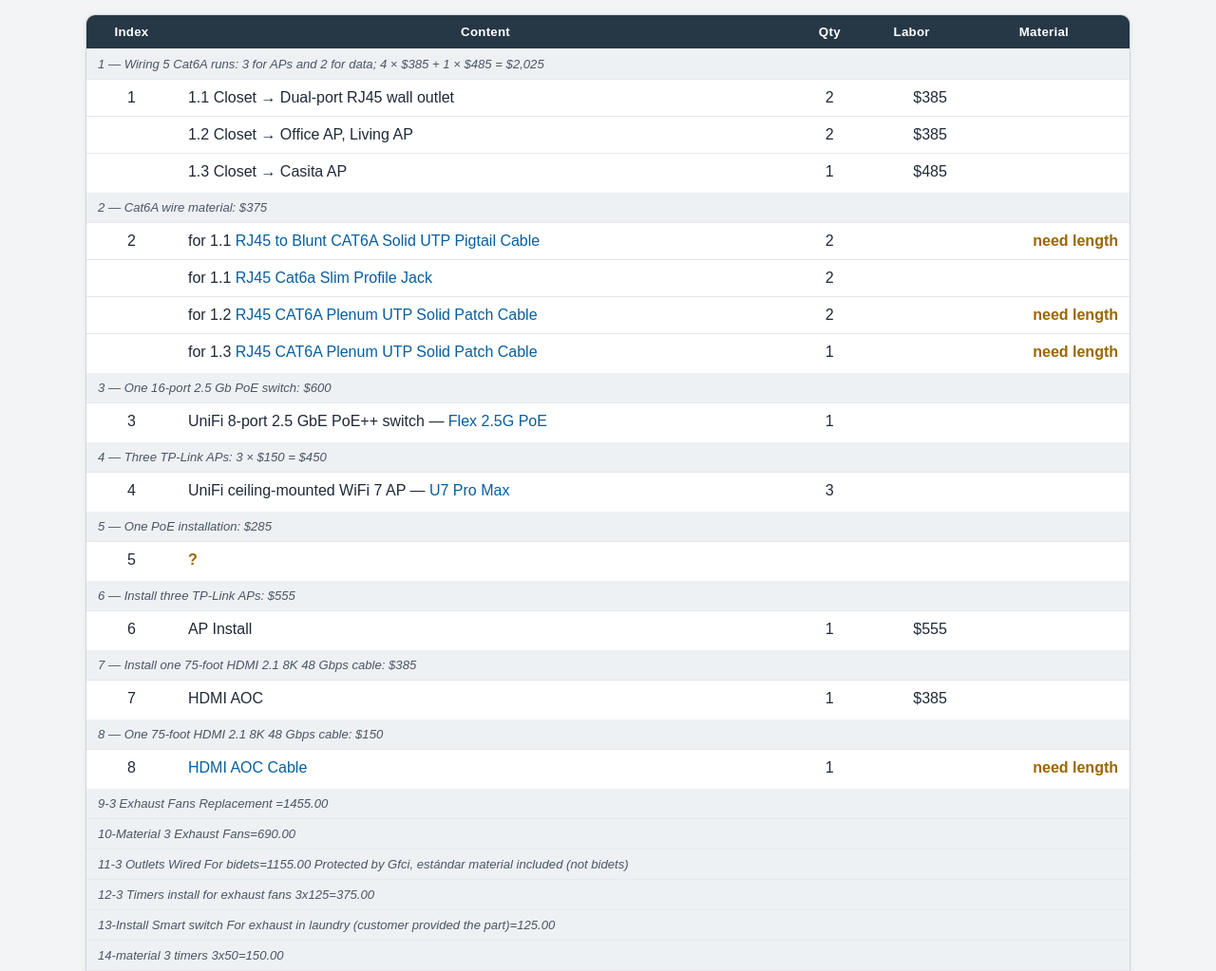
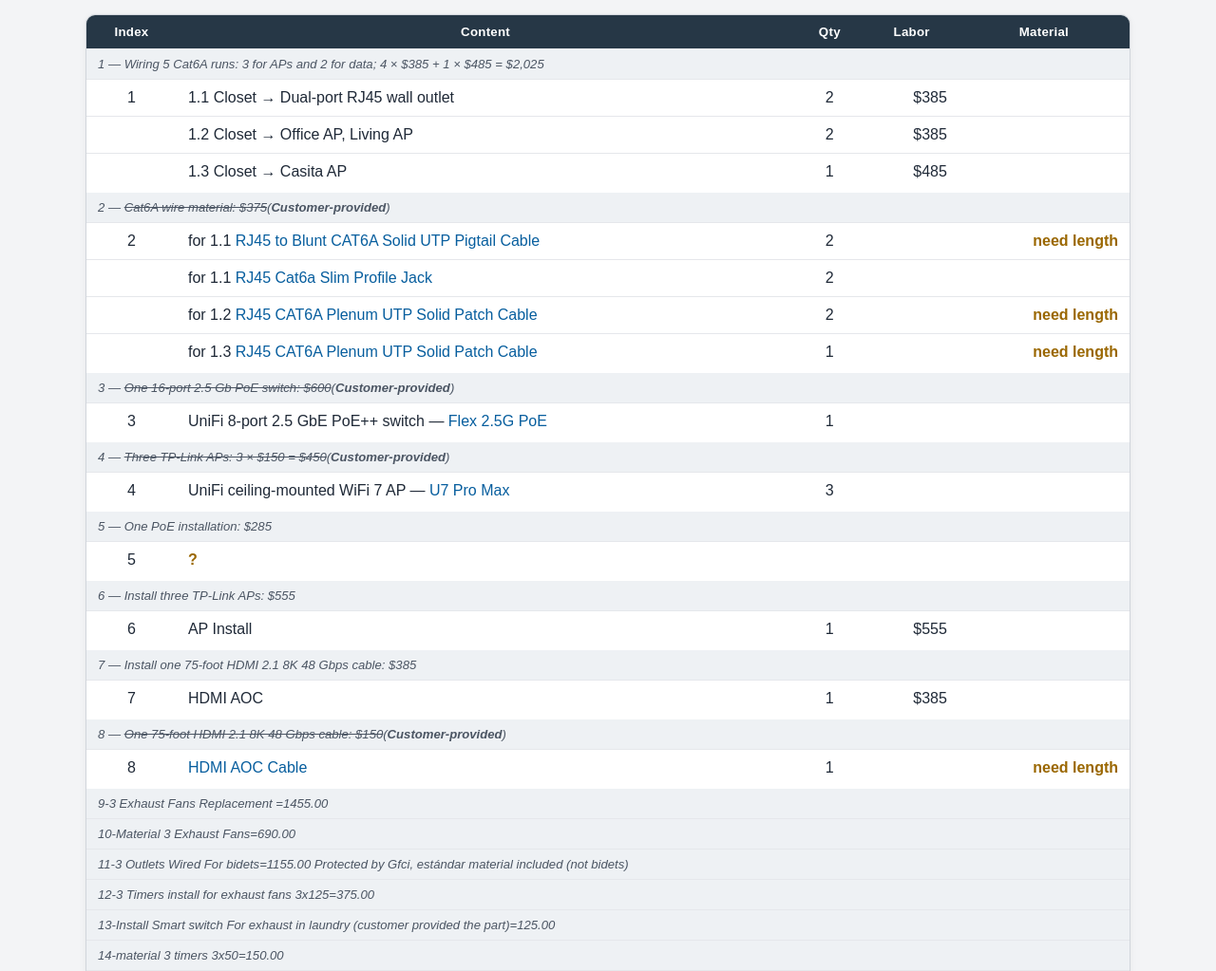
Before and after one commit to aufun00/Julio, a plain HTML site: page index.html in a window 1280 px wide. Shown: the part 77-1100 px from the top of the page at 95% size. Drawn offline with Linux system fonts and the light colour scheme.

Commit message:
Mark customer-provided equipment

```diff
--- a/index.html
+++ b/index.html
@@ -51,14 +51,14 @@
           <tr><td>1</td><td>1.1 Closet → Dual-port RJ45 wall outlet</td><td>2</td><td>$385</td><td></td></tr>
           <tr><td></td><td>1.2 Closet → Office AP, Living AP</td><td>2</td><td>$385</td><td></td></tr>
           <tr><td></td><td>1.3 Closet → Casita AP</td><td>1</td><td>$485</td><td></td></tr>
-          <tr class="quote group-start"><td colspan="5">2 — Cat6A wire material: $375</td></tr>
+          <tr class="quote group-start"><td colspan="5">2 — <del>Cat6A wire material: $375</del>(<b>Customer-provided</b>)</td></tr>
           <tr><td>2</td><td>for 1.1 <a href="https://us.infinitecables.com/products/rj45-to-blunt-cat6a-solid-utp-pigtail-cable-molded-style-boot-cmr-ft4?variant=51322673496377">RJ45 to Blunt CAT6A Solid UTP Pigtail Cable</a></td><td>2</td><td></td><td class="pending">need length</td></tr>
           <tr><td></td><td>for 1.1 <a href="https://us.infinitecables.com/products/rj45-cat6a-slim-profile-jack-110-punch-down">RJ45 Cat6a Slim Profile Jack</a></td><td>2</td><td></td><td></td></tr>
           <tr><td></td><td>for 1.2 <a href="https://us.infinitecables.com/products/rj45-cat6a-plenum-utp-solid-patch-cable-cmp-ft6?variant=51318185591097">RJ45 CAT6A Plenum UTP Solid Patch Cable</a></td><td>2</td><td></td><td class="pending">need length</td></tr>
           <tr><td></td><td>for 1.3 <a href="https://us.infinitecables.com/products/rj45-cat6a-plenum-utp-solid-patch-cable-cmp-ft6?variant=51318185591097">RJ45 CAT6A Plenum UTP Solid Patch Cable</a></td><td>1</td><td></td><td class="pending">need length</td></tr>
-          <tr class="quote group-start"><td colspan="5">3 — One 16-port 2.5 Gb PoE switch: $600</td></tr>
+          <tr class="quote group-start"><td colspan="5">3 — <del>One 16-port 2.5 Gb PoE switch: $600</del>(<b>Customer-provided</b>)</td></tr>
           <tr><td>3</td><td>UniFi 8-port 2.5 GbE PoE++ switch — <a href="https://store.ui.com/us/en/category/switching-utility/products/usw-flex-2-5g-8-poe?variant=usw-flex-2dot5g-8-poe">Flex 2.5G PoE</a></td><td>1</td><td></td><td></td></tr>
-          <tr class="quote group-start"><td colspan="5">4 — Three TP-Link APs: 3 × $150 = $450</td></tr>
+          <tr class="quote group-start"><td colspan="5">4 — <del>Three TP-Link APs: 3 × $150 = $450</del>(<b>Customer-provided</b>)</td></tr>
           <tr><td>4</td><td>UniFi ceiling-mounted WiFi 7 AP — <a href="https://store.ui.com/us/en/category/wifi-flagship/products/u7-pro-max?variant=u7-pro-max-us">U7 Pro Max</a></td><td>3</td><td></td><td></td></tr>
           <tr class="quote group-start"><td colspan="5">5 — One PoE installation: $285</td></tr>
           <tr><td>5</td><td class="pending">?</td><td></td><td></td><td></td></tr>
@@ -66,7 +66,7 @@
           <tr><td>6</td><td>AP Install</td><td>1</td><td>$555</td><td></td></tr>
           <tr class="quote group-start"><td colspan="5">7 — Install one 75-foot HDMI 2.1 8K 48 Gbps cable: $385</td></tr>
           <tr><td>7</td><td>HDMI AOC</td><td>1</td><td>$385</td><td></td></tr>
-          <tr class="quote group-start"><td colspan="5">8 — One 75-foot HDMI 2.1 8K 48 Gbps cable: $150</td></tr>
+          <tr class="quote group-start"><td colspan="5">8 — <del>One 75-foot HDMI 2.1 8K 48 Gbps cable: $150</del>(<b>Customer-provided</b>)</td></tr>
           <tr><td>8</td><td><a href="https://us.infinitecables.com/products/aoc-2-1-active-optical-cable-hdmi-high-speed-8k-60hz-48gbps-uhd-hdr-cable-cmp-plenum-rated">HDMI AOC Cable</a></td><td>1</td><td></td><td class="pending">need length</td></tr>
           <tr class="quote group-start"><td colspan="5">9-3 Exhaust Fans Replacement =1455.00</td></tr>
           <tr class="quote"><td colspan="5">10-Material 3 Exhaust Fans=690.00</td></tr>
```
